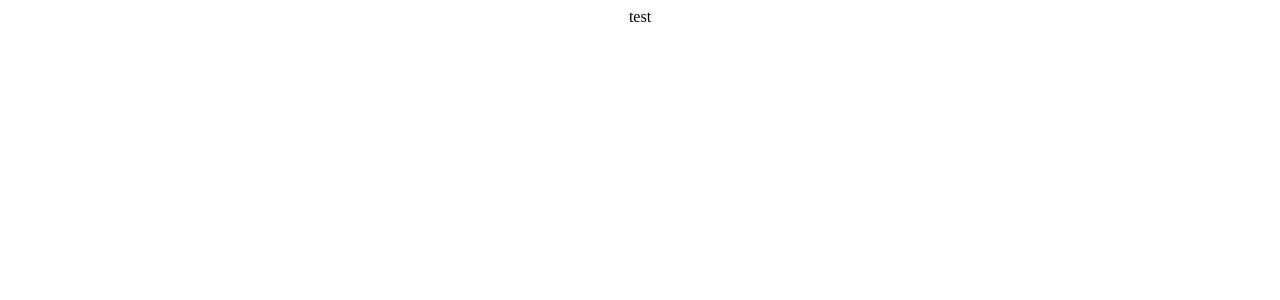
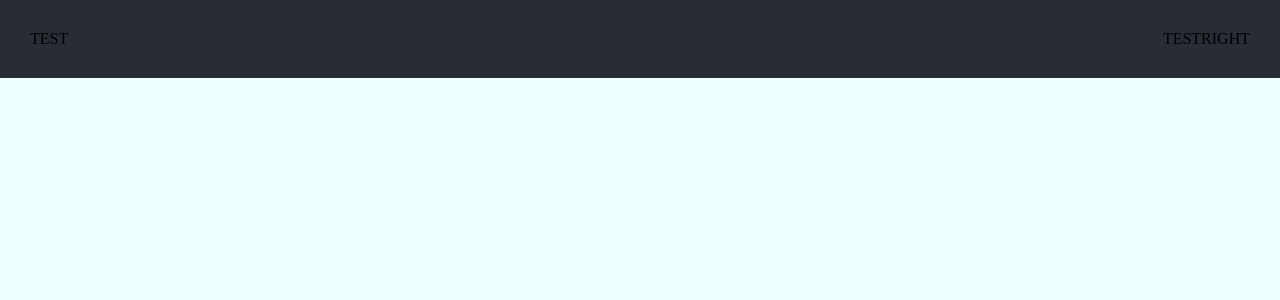
Before and after one commit to joopark0/foodsurvey, a React (Create React App) app: page / in a window 1280 px wide. Shown: the top 300 px of the page. Built offline with nearby package versions, Linux system fonts and the light colour scheme.

Commit message:
adding base page

```diff
--- a/src/App.css
+++ b/src/App.css
@@ -1,5 +1,10 @@
 .App {
   text-align: center;
+}
+
+body{
+  margin:0;
+  background-color: azure;
 }
 
 .App-logo {
@@ -11,6 +16,13 @@
   .App-logo {
     animation: App-logo-spin infinite 20s linear;
   }
+}
+
+.navmain{
+  background-color: #282c34;
+  padding: 30px;
+  display: flex;
+  justify-content: space-between;
 }
 
 .App-header {
--- a/src/App.js
+++ b/src/App.js
@@ -1,8 +1,13 @@
 import logo from './images/cogs.png';
 import './App.css';
+import Header from './components/Header';
 
 function App() {
-  return <div className="App">test</div>;
+  return (
+    <div className="App">
+      <Header />
+    </div>
+  );
 }
 
 export default App;
--- /dev/null
+++ b/src/components/Header.js
@@ -0,0 +1,12 @@
+const Header = () => {
+  return (
+    <div>
+      <nav className="navmain">
+        <nav className="navleft">TEST</nav>
+        <nav className="navright">TESTRIGHT</nav>
+      </nav>
+    </div>
+  );
+};
+
+export default Header;
--- /dev/null
+++ b/src/components/services.js
@@ -0,0 +1,2 @@
+import axios from 'axios';
+const baseURL = 'http://localhost:3001/';
```
